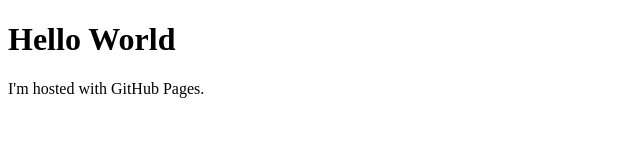
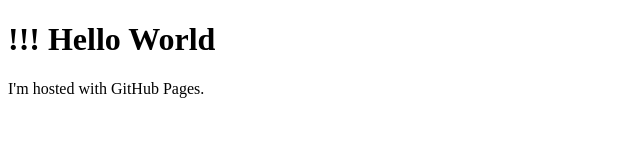
Before and after one commit to StefanGarcziu/StefanGarcziu.github.io, a plain HTML site: page index.html in a window 1280 px wide. Shown: the whole page, without its empty margins (0-640 px from the left). Drawn offline with Linux system fonts and the light colour scheme.

Commit message:
Update index.html

```diff
--- a/index.html
+++ b/index.html
@@ -1,7 +1,7 @@
 <!DOCTYPE html>
 <html>
 <body>
-<h1>Hello World</h1>
+<h1>!!! Hello World</h1>
 <p>I'm hosted with GitHub Pages.</p>
 </body>
 </html>
```
